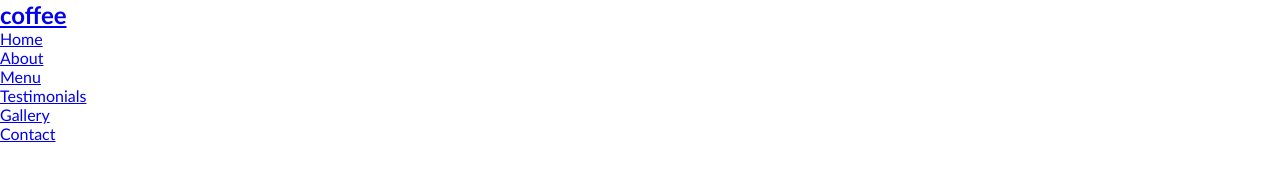
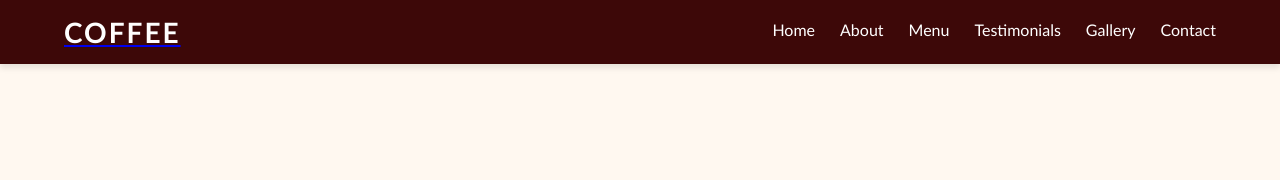
Before and after one commit to neha-0x01/Coffee-Website, a plain HTML site: page index.html in a window 1280 px wide. Drawn offline with Linux system fonts and the light colour scheme.

Commit message:
add files

```diff
--- a/index.html
+++ b/index.html
@@ -8,7 +8,7 @@
 </head>
 <body>
     <header>
-        <nav class="navbar">
+        <nav class="navbar section-content">
           <a href="#" class="nav-logo">
             <h2 class="logo-text">
                 coffee
--- a/style.css
+++ b/style.css
@@ -1,6 +1,72 @@
-*{
+
+* {
     margin: 0;
     padding: 0;
-     box-sizing: border-box;
-     font-family: 'Gill Sans', 'Gill Sans MT', Calibri, 'Trebuchet MS', sans-serif;
+    box-sizing: border-box;
+    font-family: 'Gill Sans', 'Gill Sans MT', Calibri, 'Trebuchet MS', sans-serif;
 }
+
+body {
+    background-color: #fff8f0;
+    color: #333;
+}
+
+
+header {
+    background-color: #3d0808; /* deep coffee brown */
+    padding: 15px 0;
+    box-shadow: 0 4px 6px rgba(0, 0, 0, 0.1);
+}
+
+
+.navbar {
+    width: 90%;
+    max-width: 1200px;
+    margin: auto;
+    display: flex;
+    justify-content: space-between;
+    align-items: center;
+}
+
+
+.nav-logo .logo-text {
+    font-size: 28px;
+    font-weight: bold;
+    color: #fff;
+    text-transform: uppercase;
+    letter-spacing: 2px;
+}
+
+
+.nav-menu {
+    list-style: none;
+    display: flex;
+    gap: 25px;
+}
+
+.nav-link {
+    color: #fff;
+    text-decoration: none;
+    font-size: 16px;
+    position: relative;
+    padding: 5px 0;
+    transition: color 0.3s ease;
+}
+
+.nav-link::after {
+    content: '';
+    display: block;
+    height: 2px;
+    width: 0%;
+    background-color: #fff;
+    transition: width 0.3s;
+    margin-top: 4px;
+}
+
+.nav-link:hover::after {
+    width: 100%;
+}
+
+.nav-link:hover {
+    color: #ffce9e;
+}
```
